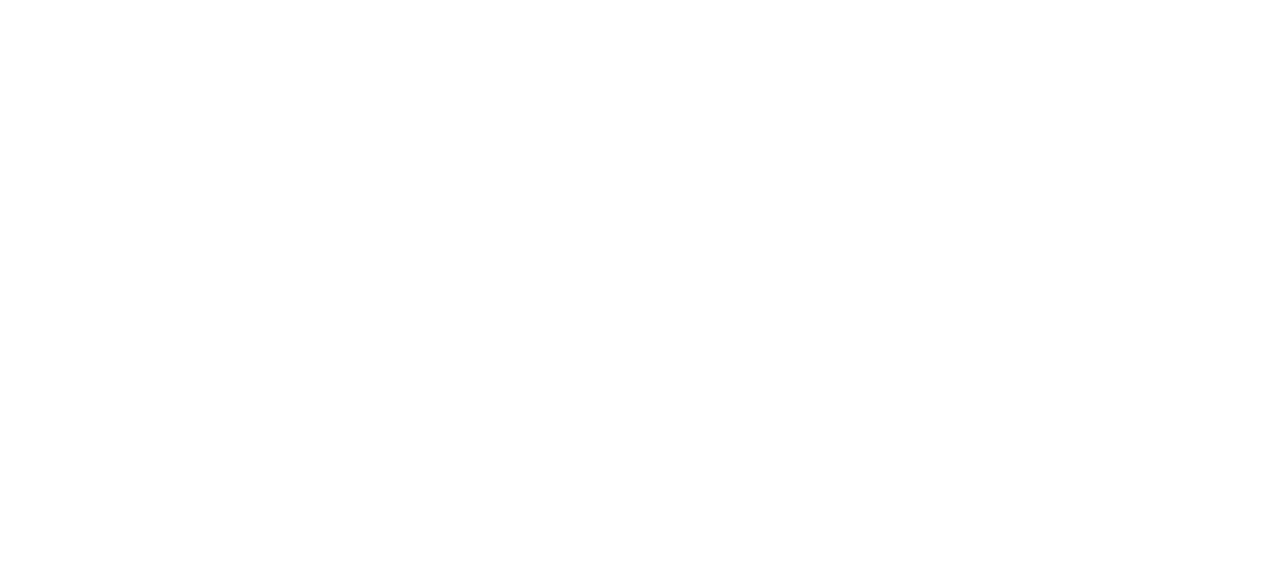
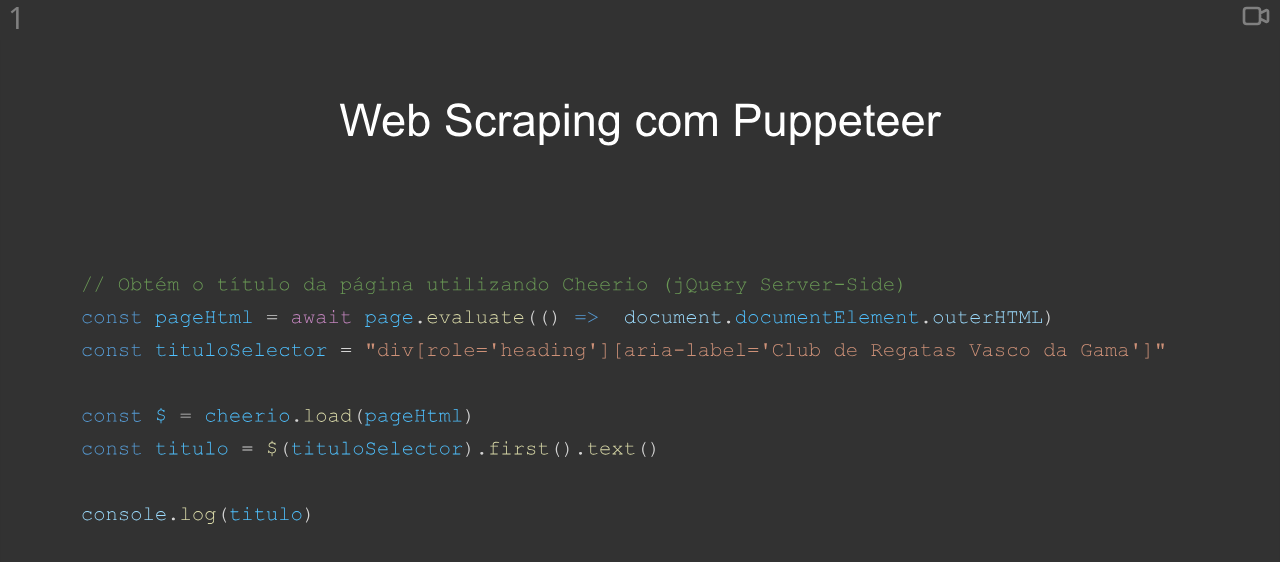
Before and after one commit to FelipeFlohr/ambisis-node-presentation, a React app: page /26 in a window 1280 px wide. Before the commit this address had no page. Shown: the top 562 px of the page. Built offline with nearby package versions, Linux system fonts and the light colour scheme.

Commit message:
Adicionado slide 26

```diff
--- a/src/main.tsx
+++ b/src/main.tsx
@@ -21,15 +21,16 @@
 import Fourteenth from "./views/slides/14/Fourteenth"
 import Fifteenth from "./views/slides/15/Fifteenth"
 import Sixteenth from "./views/slides/16/Sixteenth"
+import Seventeenth from "./views/slides/17/Seventeenth"
 import Eighteenth from "./views/slides/18/Eighteenth"
 import Nineteenth from "./views/slides/19/Nineteenth"
-import Seventeenth from "./views/slides/17/Seventeenth"
 import Twentieth from "./views/slides/20/Twentieth"
 import TwentyFirst from "./views/slides/21/TwentyFirst"
 import TwentySecond from "./views/slides/22/TwentySecond"
 import TwentyThird from "./views/slides/23/TwentyThird"
 import TwentyFourth from "./views/slides/24/TwentyFourth"
 import TwentyFifth from "./views/slides/25/TwentyFifth"
+import TwentySixth from "./views/slides/26/TwentySixth"
 
 ReactDOM.createRoot(document.getElementById("root") as HTMLElement).render(
   <React.StrictMode>
@@ -62,6 +63,7 @@
           <Route path="/23" element={<TwentyThird />} />
           <Route path="/24" element={<TwentyFourth />} />
           <Route path="/25" element={<TwentyFifth />} />
+          <Route path="/26" element={<TwentySixth />} />
         </Routes>
       </Layout>
     </BrowserRouter>
--- /dev/null
+++ b/src/views/slides/26/TwentySixth.tsx
@@ -0,0 +1,8 @@
+import twentySixth from "../../../assets/vectorslides/26.svg"
+import ImageBackground from "../../../components/imageBackground"
+
+export default function TwentySixth() {
+    return (
+        <ImageBackground image={twentySixth} hexBackground="#323232" />
+    )
+}
```
Also changed, not shown: src/assets/vectorslides/26.svg (added).
